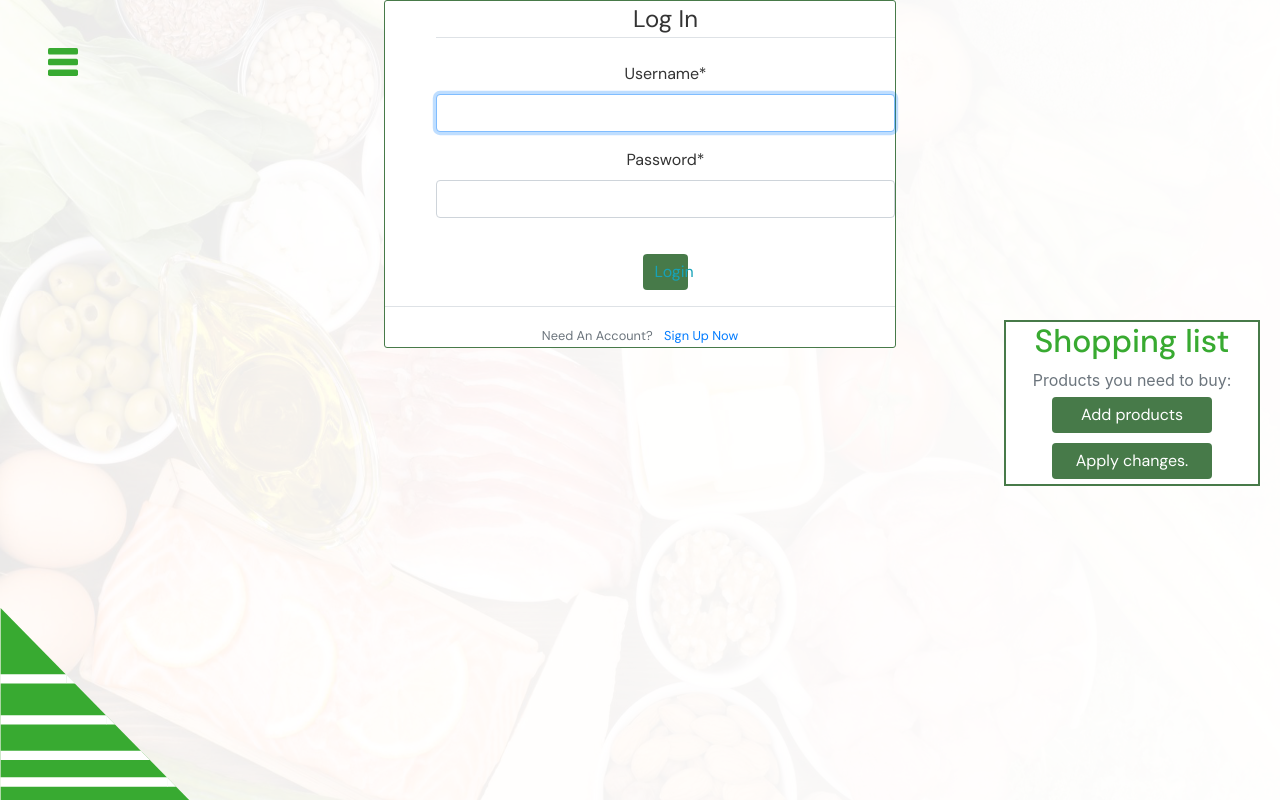
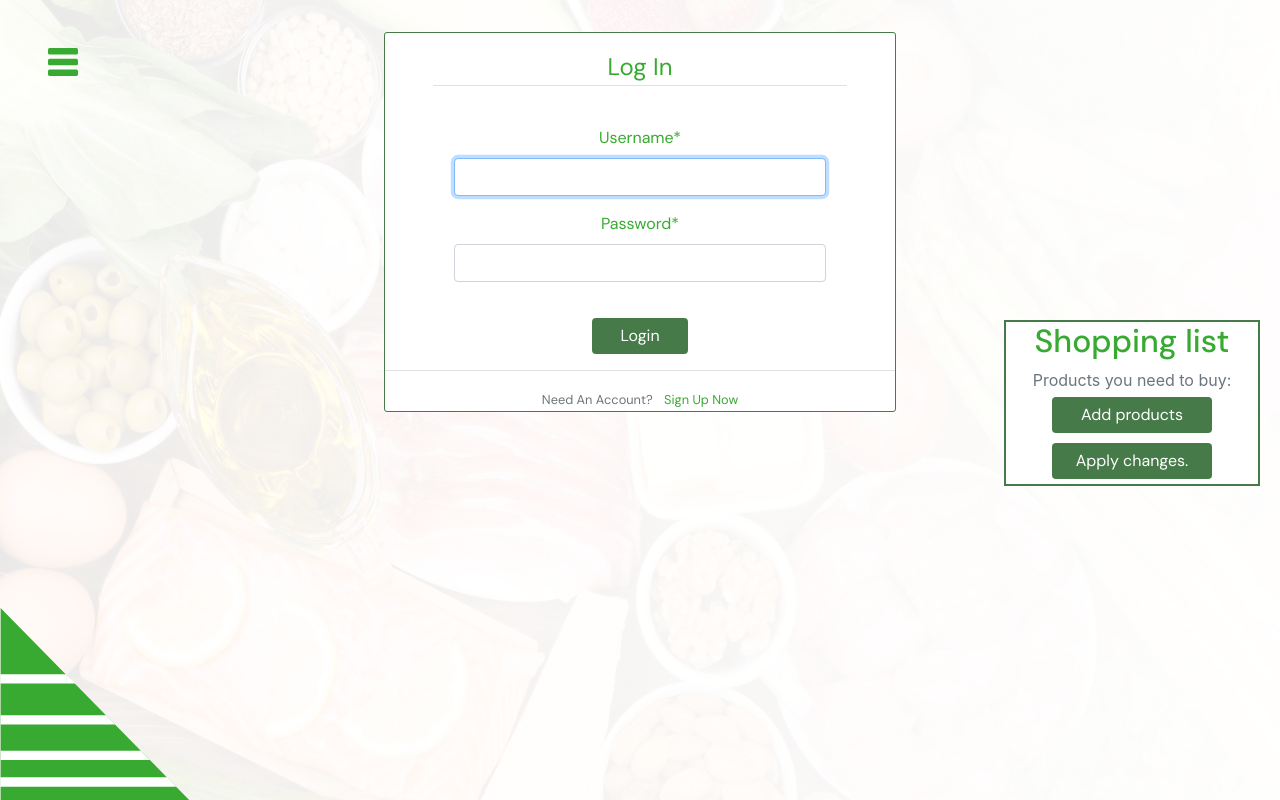
Before and after one commit to kamilsudol/EatGuesser, a Django app: page /login/ in a window 1280 px wide. Run offline with Django 3.2, Linux system fonts and the light colour scheme; some libraries are stand-ins or nearby versions.

Commit message:
Login UI correction

```diff
--- a/django/website/search/static/main.css
+++ b/django/website/search/static/main.css
@@ -387,12 +387,16 @@ a.article-title:hover {
 .account-img {
   height: 125px;
   width: 125px;
+  margin-left: 50px;
   margin-right: 20px;
+  margin-top: 16px;
   margin-bottom: 16px;
 }
 
 .account-heading {
   font-size: 2.5rem;
+  margin-left: 3.5em;
+  margin-top: 0.5em;
 }
 
 .media-body {
@@ -463,4 +467,25 @@ a.article-title:hover {
   height: 100%;
   opacity: 10%;
 }
+
+.form-group {
+  display: block;
+  margin-top: 1em;
+  margin-left: auto;
+  margin-right: auto;
+  width: 90%;
+}
+
+.ml-2 {
+  white-space: pre-line;
+  color: #38AA31;
+  -webkit-text-decoration-color: #38AA31;
+          text-decoration-color: #38AA31;
+}
+
+.ml-2:hover {
+  color: #286b24;
+  font-weight: 700;
+  text-decoration: none;
+}
 /*# sourceMappingURL=main.css.map */
--- a/django/website/search/static/main.scss
+++ b/django/website/search/static/main.scss
@@ -379,12 +379,16 @@ a.article-title:hover {
 .account-img {
   height: 125px;
   width: 125px;
+  margin-left: 50px;
   margin-right: 20px;
+  margin-top: 16px;
   margin-bottom: 16px;
 }
 
 .account-heading {
   font-size: 2.5rem;
+  margin-left: 3.5em;
+  margin-top: 0.5em;
 }
 
 .media-body {
@@ -459,3 +463,23 @@ a.article-title:hover {
   height: 100%;
   opacity: 10%;
 }
+
+.form-group {
+  display: block;
+  margin-top: 1em;
+  margin-left: auto;
+  margin-right: auto;
+  width: 90%;
+}
+
+.ml-2 {
+  white-space: pre-line;
+  color: #38AA31;
+  text-decoration-color: #38AA31;
+
+  &:hover {
+    color: #286b24;
+    font-weight: 700;
+    text-decoration: none;
+  }
+}
--- a/django/website/users/templates/users/login.html
+++ b/django/website/users/templates/users/login.html
@@ -1,15 +1,15 @@
 {% extends "search/base.html" %}
 {% load crispy_forms_tags %}
 {% block content %}
-    <div class="content-section">
-    	<form method="POST">
+    <div class="content-section" style="margin-top:2em;">
+    	<form id="f" style="margin-left: auto;	margin-right: auto;" method="POST">
     		{% csrf_token %}
-    		<fieldset class="form-group">
+    		<fieldset class="form-group" style="color: #38AA31">
     			<legend class="border-bottom mb-4">Log In</legend>
     			{{ form|crispy }}
     		</fieldset>
     		<div class="form-group">
-    			<button class="btn btn-outline-info" type="submit">Login</button>
+    			<button class="btn btn-success" style="width: 6em;" type="submit">Login</button>
     		</div>
     	</form>
     	<div class="border-top pt-3">
```
Also changed, not shown: django/website/search/templates/search/home.html (+6 -2 lines), django/website/users/templates/users/logout.html (+10 -7 lines), django/website/users/templates/users/profile.html (+4 -4 lines), django/website/users/templates/users/register.html (+4 -4 lines), 1 other file.
